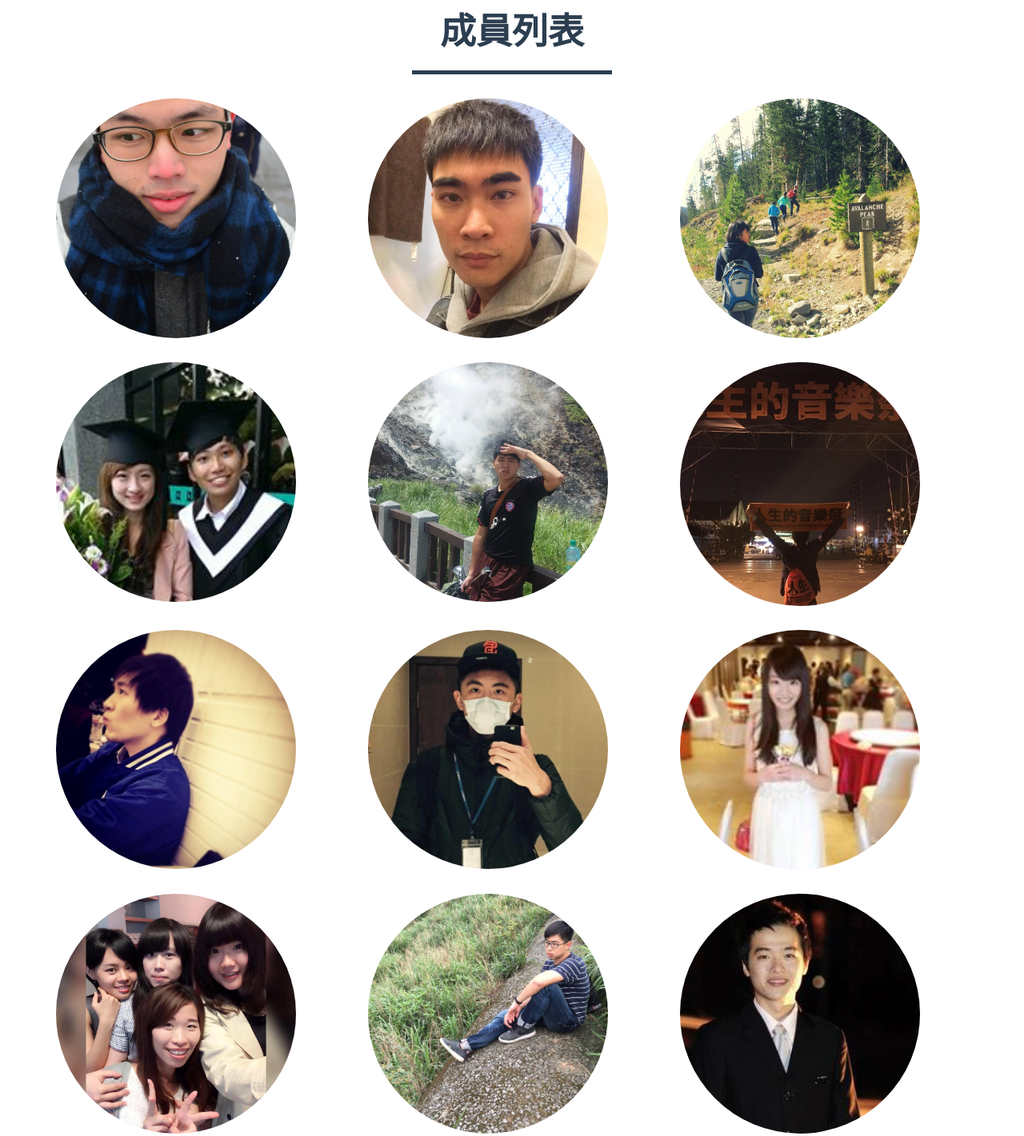
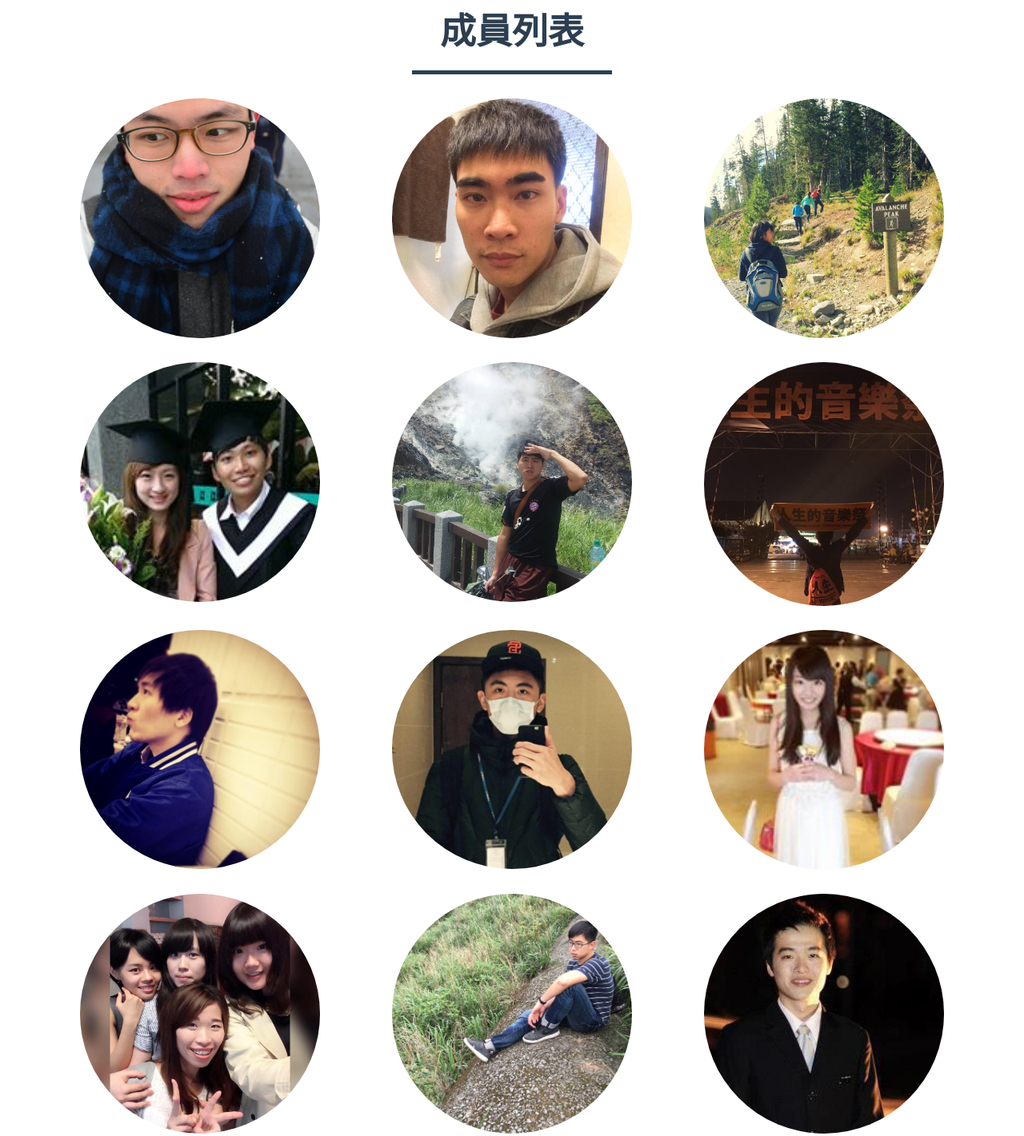
Before and after one commit to nchutainan/102, a plain HTML site: page index.html in a window 1280 px wide. Shown: the part 740-2161 px from the top of the page at 80% size. Drawn offline with nearby package versions, Linux system fonts and the light colour scheme.

Commit message:
圖片置中&改說明

```diff
--- a/index.html
+++ b/index.html
@@ -78,7 +78,7 @@
                     <div class="intro-text">
                         <span class="name"></span>
                         <hr class="star-light">
-                        <span class="skills">大家好我們是102級的南友會幹部</span>
+                        <span class="skills">大家好我們是102級的南友會幹部及家長們</span>
                     </div>
                 </div>
             </div>
@@ -102,7 +102,7 @@
                                 蘇柏任
                             </div>
                         </div>
-                        <img src="img/portfolio/1.jpg" class="img-responsive img-circle" alt="" width="300px" height="300px">
+                        <img src="img/portfolio/1.jpg" class="img-responsive img-circle center-block" alt="" width="300px" height="300px">
                     </a>
                 </div>
                 <div class="col-sm-4 portfolio-item">
@@ -112,7 +112,7 @@
                                 黃冠儒
                             </div>
                         </div>
-                        <img src="img/portfolio/2.jpg" class="img-responsive img-circle" alt="" width="300px" height="300px">
+                        <img src="img/portfolio/2.jpg" class="img-responsive img-circle center-block" alt="" width="300px" height="300px">
                     </a>
                 </div>
                 <div class="col-sm-4 portfolio-item">
@@ -122,7 +122,7 @@
                                 姜懿庭
                             </div>
                         </div>
-                        <img src="img/portfolio/3.jpg" class="img-responsive img-circle" alt="" width="300px" height="300px">
+                        <img src="img/portfolio/3.jpg" class="img-responsive img-circle center-block" alt="" width="300px" height="300px">
                     </a>
                 </div>
                 <div class="col-sm-4 portfolio-item">
@@ -132,7 +132,7 @@
                                 江少甫
                             </div>
                         </div>
-                        <img src="img/portfolio/4.jpg" class="img-responsive img-circle" alt="" width="300px" height="300px">
+                        <img src="img/portfolio/4.jpg" class="img-responsive img-circle center-block" alt="" width="300px" height="300px">
                     </a>
                 </div>
                 <div class="col-sm-4 portfolio-item">
@@ -142,7 +142,7 @@
                                 陳之傑
                             </div>
                         </div>
-                        <img src="img/portfolio/5.jpg" class="img-responsive img-circle" alt="" width="300px" height="300px">
+                        <img src="img/portfolio/5.jpg" class="img-responsive img-circle center-block" alt="" width="300px" height="300px">
                     </a>
                 </div>
                 <div class="col-sm-4 portfolio-item">
@@ -152,7 +152,7 @@
                                 郭明穎
                             </div>
                         </div>
-                        <img src="img/portfolio/6.jpg" class="img-responsive img-circle" alt="" width="300px" height="300px">
+                        <img src="img/portfolio/6.jpg" class="img-responsive img-circle center-block" alt="" width="300px" height="300px">
                     </a>
                 </div>
                 <div class="col-sm-4 portfolio-item">
@@ -162,7 +162,7 @@
                                 李國維
                             </div>
                         </div>
-                        <img src="img/portfolio/7.jpg" class="img-responsive img-circle" alt="" width="300px" height="300px">
+                        <img src="img/portfolio/7.jpg" class="img-responsive img-circle center-block" alt="" width="300px" height="300px">
                     </a>
                 </div>
                 <div class="col-sm-4 portfolio-item">
@@ -172,7 +172,7 @@
                                 方鏡翔
                             </div>
                         </div>
-                        <img src="img/portfolio/8.jpg" class="img-responsive img-circle" alt="" width="300px" height="300px">
+                        <img src="img/portfolio/8.jpg" class="img-responsive img-circle center-block" alt="" width="300px" height="300px">
                     </a>
                 </div>
                 <div class="col-sm-4 portfolio-item">
@@ -182,7 +182,7 @@
                                 蔡伊琇
                             </div>
                         </div>
-                        <img src="img/portfolio/9.jpg" class="img-responsive img-circle" alt="" width="300px" height="300px">
+                        <img src="img/portfolio/9.jpg" class="img-responsive img-circle center-block" alt="" width="300px" height="300px">
                     </a>
                 </div>
                 <div class="col-sm-4 portfolio-item">
@@ -192,7 +192,7 @@
                                 陳思恩
                             </div>
                         </div>
-                        <img src="img/portfolio/10.jpg" class="img-responsive img-circle" alt="" width="300px" height="300px">
+                        <img src="img/portfolio/10.jpg" class="img-responsive img-circle center-block" alt="" width="300px" height="300px">
                     </a>
                 </div>
                 <div class="col-sm-4 portfolio-item">
@@ -202,7 +202,7 @@
                                 張庭緯
                             </div>
                         </div>
-                        <img src="img/portfolio/11.jpg" class="img-responsive img-circle" alt="" width="300px" height="300px">
+                        <img src="img/portfolio/11.jpg" class="img-responsive img-circle center-block" alt="" width="300px" height="300px">
                     </a>
                 </div>
                 <div class="col-sm-4 portfolio-item">
@@ -212,7 +212,7 @@
                                 林廷勳
                             </div>
                         </div>
-                        <img src="img/portfolio/12.jpg" class="img-responsive img-circle" alt="" width="300px" height="300px">
+                        <img src="img/portfolio/12.jpg" class="img-responsive img-circle center-block" alt="" width="300px" height="300px">
                     </a>
                 </div>
                 <div class="col-sm-4 portfolio-item">
@@ -222,7 +222,7 @@
                                 郭宗沛
                             </div>
                         </div>
-                        <img src="img/portfolio/13.jpg" class="img-responsive img-circle" alt="" width="300px" height="300px">
+                        <img src="img/portfolio/13.jpg" class="img-responsive img-circle center-block" alt="" width="300px" height="300px">
                     </a>
                 </div>
                 <div class="col-sm-4 portfolio-item">
@@ -232,7 +232,7 @@
                                 楊雲皓
                             </div>
                         </div>
-                        <img src="img/portfolio/14.jpg" class="img-responsive img-circle" alt="" width="300px" height="300px">
+                        <img src="img/portfolio/14.jpg" class="img-responsive img-circle center-block" alt="" width="300px" height="300px">
                     </a>
                 </div>
                 <div class="col-sm-4 portfolio-item">
@@ -242,7 +242,7 @@
                                 周韋邑
                             </div>
                         </div>
-                        <img src="img/portfolio/15.jpg" class="img-responsive img-circle" alt="" width="300px" height="300px">
+                        <img src="img/portfolio/15.jpg" class="img-responsive img-circle center-block" alt="" width="300px" height="300px">
                     </a>
                 </div>
                 <div class="col-sm-4 portfolio-item">
@@ -252,7 +252,7 @@
                                 楊舜堯
                             </div>
                         </div>
-                        <img src="img/portfolio/16.jpg" class="img-responsive img-circle" alt="" width="300px" height="300px">
+                        <img src="img/portfolio/16.jpg" class="img-responsive img-circle center-block" alt="" width="300px" height="300px">
                     </a>
                 </div>
                 <div class="col-sm-4 portfolio-item">
@@ -262,7 +262,7 @@
                                 吳岳勳
                             </div>
                         </div>
-                        <img src="img/portfolio/17.jpg" class="img-responsive img-circle" alt="" width="300px" height="300px">
+                        <img src="img/portfolio/17.jpg" class="img-responsive img-circle center-block" alt="" width="300px" height="300px">
                     </a>
                 </div>
                 <div class="col-sm-4 portfolio-item">
@@ -272,7 +272,7 @@
                                 洪偉庭
                             </div>
                         </div>
-                        <img src="img/portfolio/18.jpg" class="img-responsive img-circle" alt="" width="300px" height="300px">
+                        <img src="img/portfolio/18.jpg" class="img-responsive img-circle center-block" alt="" width="300px" height="300px">
                     </a>
                 </div>
                 <div class="col-sm-4 portfolio-item">
@@ -282,7 +282,7 @@
                                 陳炫志
                             </div>
                         </div>
-                        <img src="img/portfolio/19.jpg" class="img-responsive img-circle" alt="" width="300px" height="300px">
+                        <img src="img/portfolio/19.jpg" class="img-responsive img-circle center-block" alt="" width="300px" height="300px">
                     </a>
                 </div>
             </div>
```
